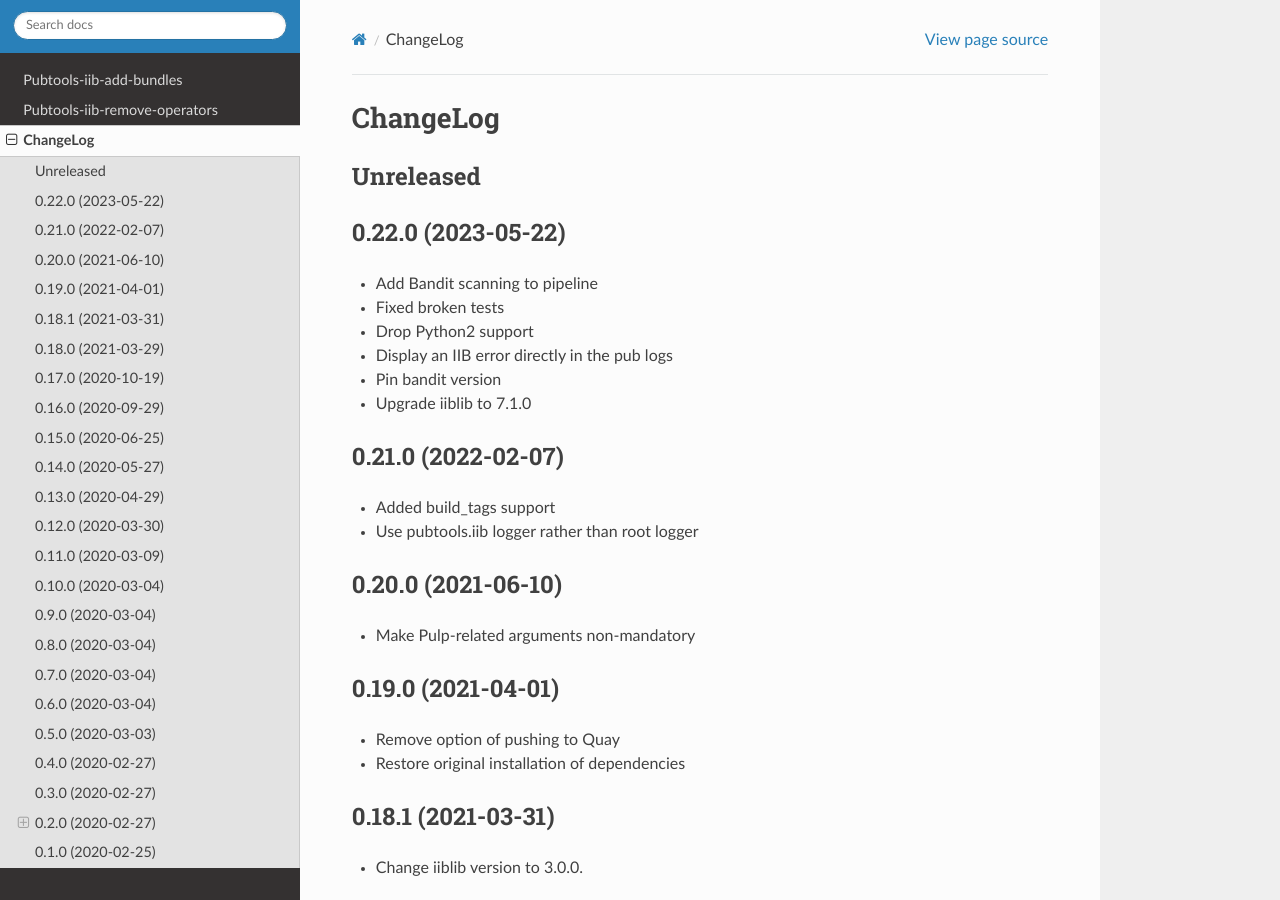
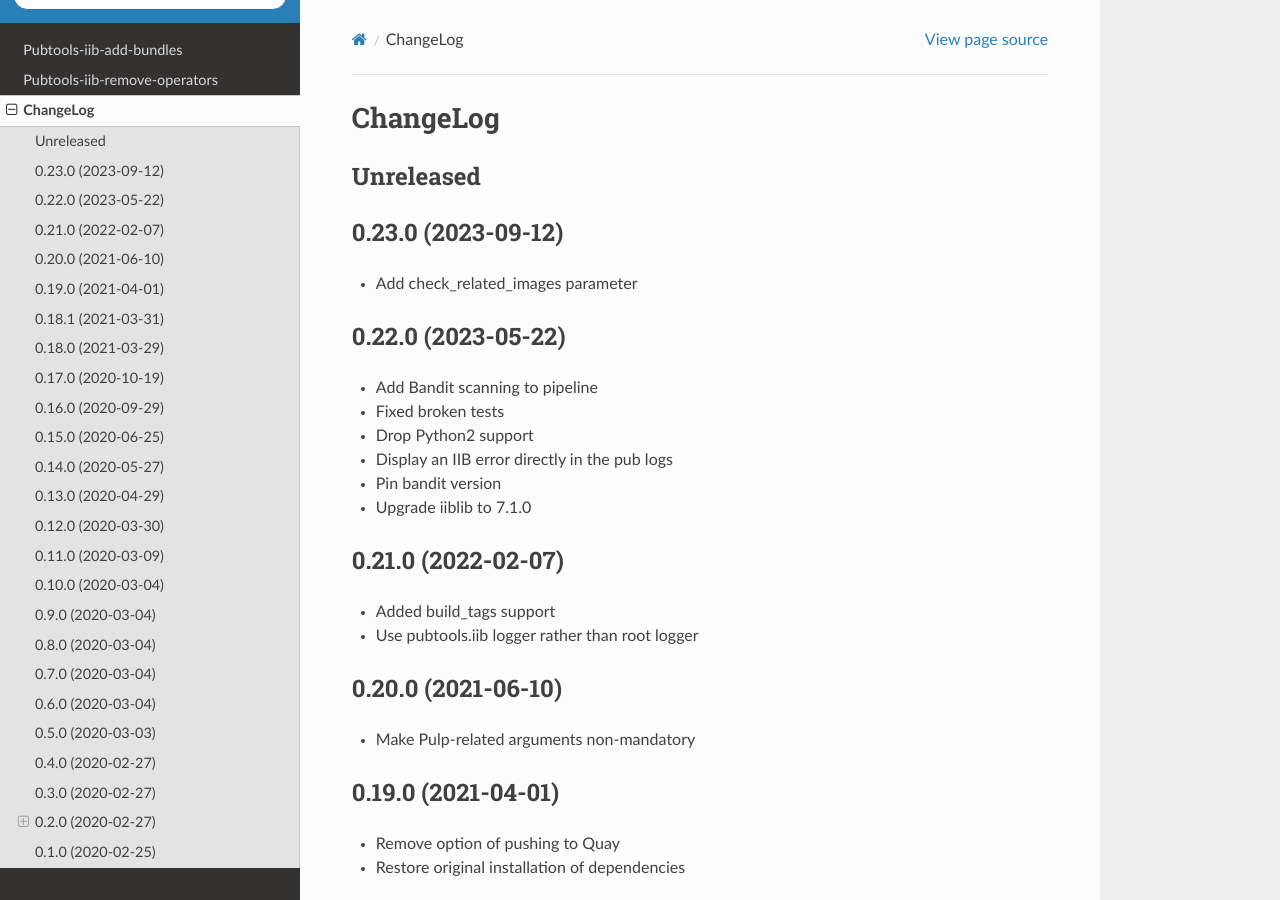
Before and after one commit to release-engineering/pubtools-iib, a Sphinx documentation site: the page built from docs/source/CHANGELOG.rst, in a window 1280 px wide and 900 px high. Built offline with Sphinx 7.4.7 and the Read the Docs theme 2.0.0, drawn with Linux system fonts in a browser that asks for light colours.

Commit message:
Release 0.23.0

```diff
--- a/docs/source/CHANGELOG.rst
+++ b/docs/source/CHANGELOG.rst
@@ -3,6 +3,10 @@ ChangeLog
 
 Unreleased
 -----------
+
+0.23.0 (2023-09-12)
+-------------------
+* Add check_related_images parameter
 
 0.22.0 (2023-05-22)
 -------------------
--- a/setup.py
+++ b/setup.py
@@ -64,7 +64,7 @@ if os.environ.get("READTHEDOCS", None):
 
 setup(
     name="pubtools-iib",
-    version="0.22.0",
+    version="0.23.0",
     description="Pubtools-iib",
     long_description=long_description,
     author="Jindrich Luza",
```
